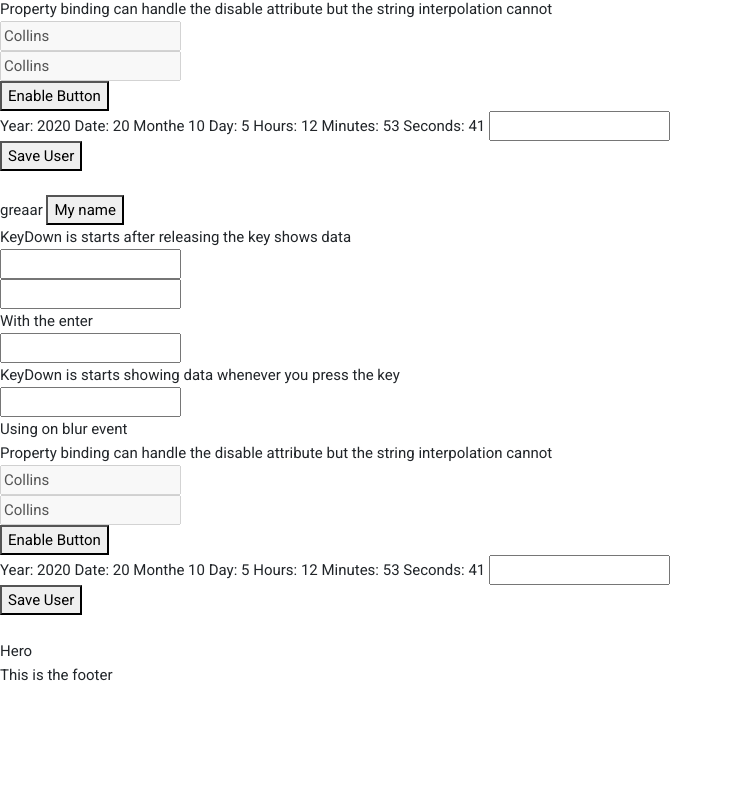
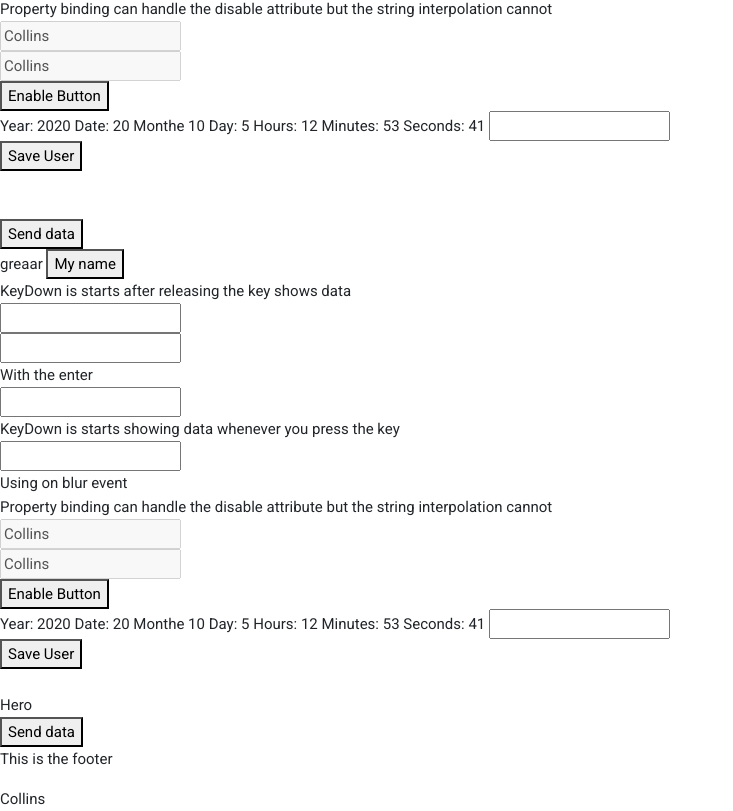
Before and after one commit to cokikip/Angular10Anil, an Angular app: page /list in a window 1280 px wide. Shown: the part 602-1413 px from the top of the page, without its empty margins (0-733 px from the left). Before the commit the page ends 1289 px from the top, so only its background shows below. Built offline with nearby package versions, Linux system fonts and the light colour scheme.

Commit message:
send data from child to parent

```diff
--- a/src/app/app.component.html
+++ b/src/app/app.component.html
@@ -12,8 +12,9 @@
   <div>{{obj|json}}</div>
   <h4>{{siteName}}</h4>
   <router-outlet></router-outlet>
-  <app-user-list [hero]="dataName"></app-user-list>
+  <app-user-list [hero]="dataName" (parentFunction)="parentFunction($event)"></app-user-list>
   <app-footer></app-footer>
+  {{n}}
   </h4>
 
 
--- a/src/app/app.component.ts
+++ b/src/app/app.component.ts
@@ -10,7 +10,12 @@ export class AppComponent {
   names: string = "Collins Kiplagat"
   siteName= window.location.href
   dataName="Hero"
+  n:string
 
+  parentFunction(val){
+    this.n=val
+    console.log(val);
+  }
 
   getName() {
     return this.names;
--- a/src/app/users/user-list/user-list.component.html
+++ b/src/app/users/user-list/user-list.component.html
@@ -39,7 +39,7 @@
   Minutes: {{today.getMinutes()}}
   Seconds: {{today.getSeconds()}}
 
-  <input type="text" #box >
+  <input type="text" #box>
   <br>
   <button (click)="getValue(box.value)">Save User</button>
   <br>
@@ -47,7 +47,7 @@
   {{usersData}}
 
 
-
-
   {{hero}}
+  <br>
+  <button (click)="sendData()">Send data</button>
 </div>
--- a/src/app/users/user-list/user-list.component.ts
+++ b/src/app/users/user-list/user-list.component.ts
@@ -1,5 +1,4 @@
-import { Component, Input, OnInit } from '@angular/core';
-
+import { Component, EventEmitter, Input, OnInit, Output } from '@angular/core';
 @Component({
   selector: 'app-user-list',
   templateUrl: './user-list.component.html',
@@ -10,10 +9,12 @@ export class UserListComponent implements OnInit {
   usersData:string=""
   disableBtn=true
   @Input() hero;
+  @Output() parentFunction:EventEmitter<any> = new EventEmitter();
 
   constructor() { }
 
   ngOnInit(): void {
+    this.parentFunction.emit(this.collins);
   }
   getName(name){
     alert ( name);
@@ -32,4 +33,7 @@ export class UserListComponent implements OnInit {
   enableBtn(){
     this.disableBtn=false;
   }
+  sendData(){
+    this.parentFunction.emit(this.collins);
+  }
 }
```
